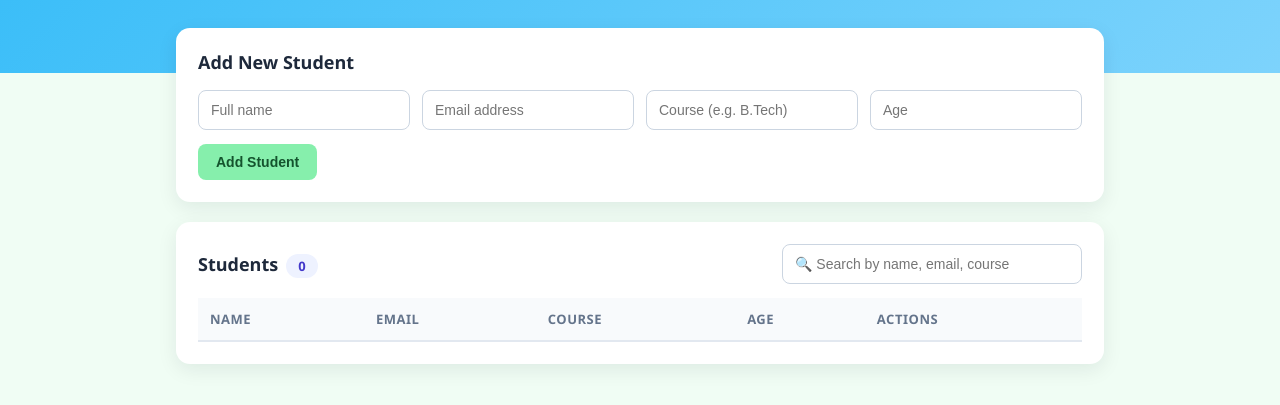
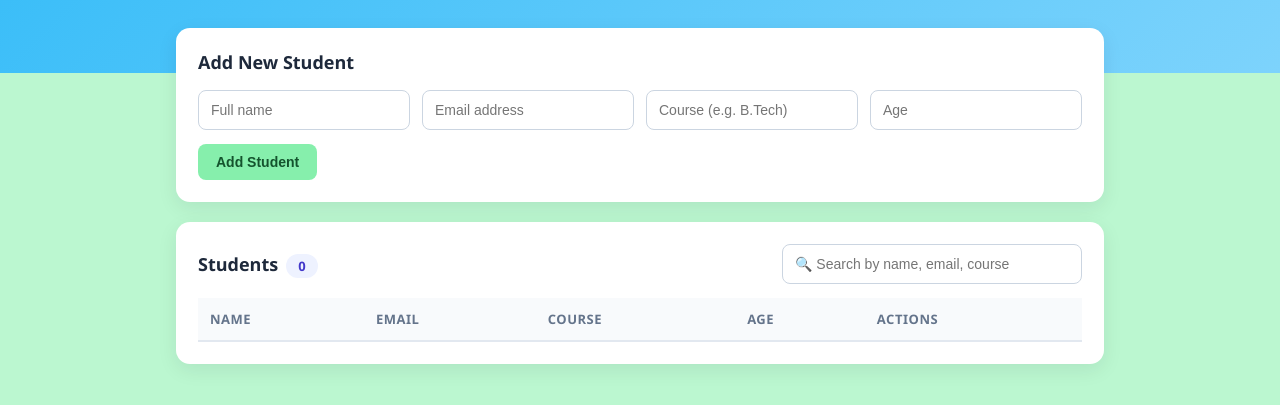
Before and after one commit to shrutikamahajan1234/student, a plain HTML site: page frontend/index.html in a window 1280 px wide. Shown: the part 73-478 px from the top of the page. Drawn offline with Linux system fonts and the light colour scheme; no server answers.

Commit message:
Stronger background colour

```diff
--- a/frontend/index.html
+++ b/frontend/index.html
@@ -9,7 +9,7 @@
     body {
       margin: 0;
       font-family: "Segoe UI", Arial, sans-serif;
-      background: #f0fdf4;
+      background: #bbf7d0;
       color: #1e293b;
     }
     header {
```
